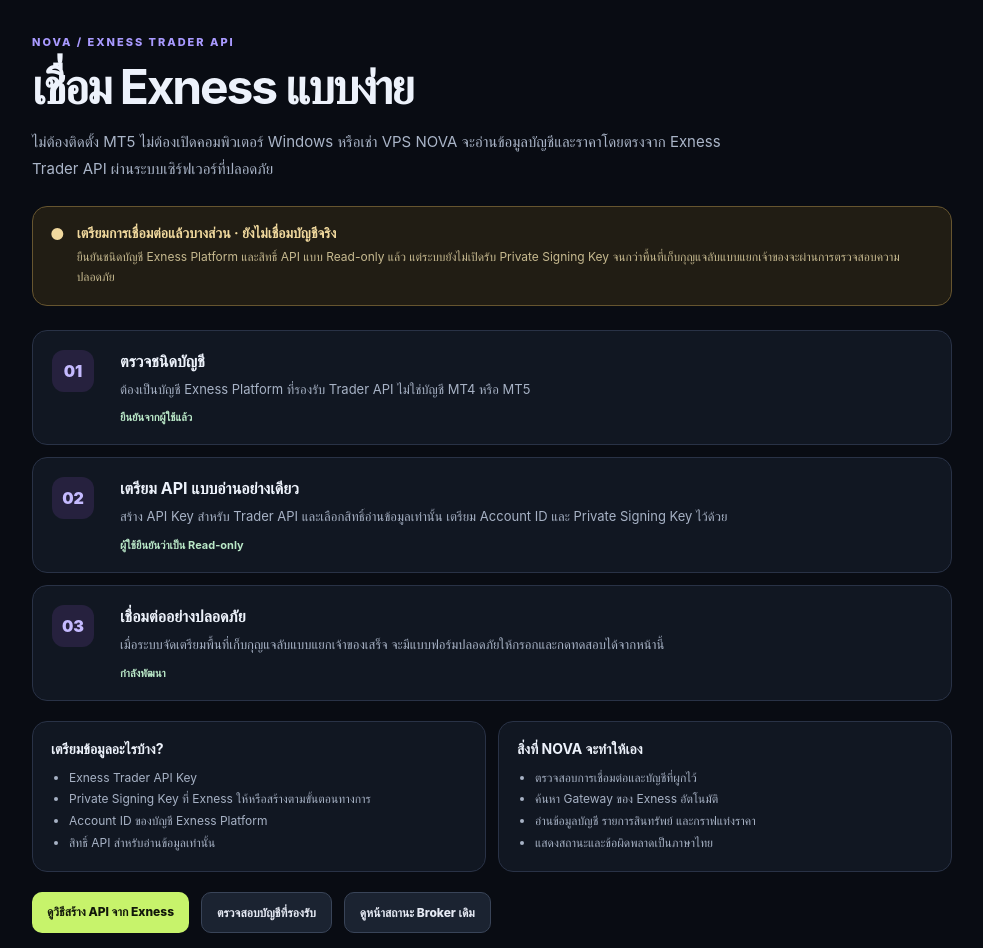
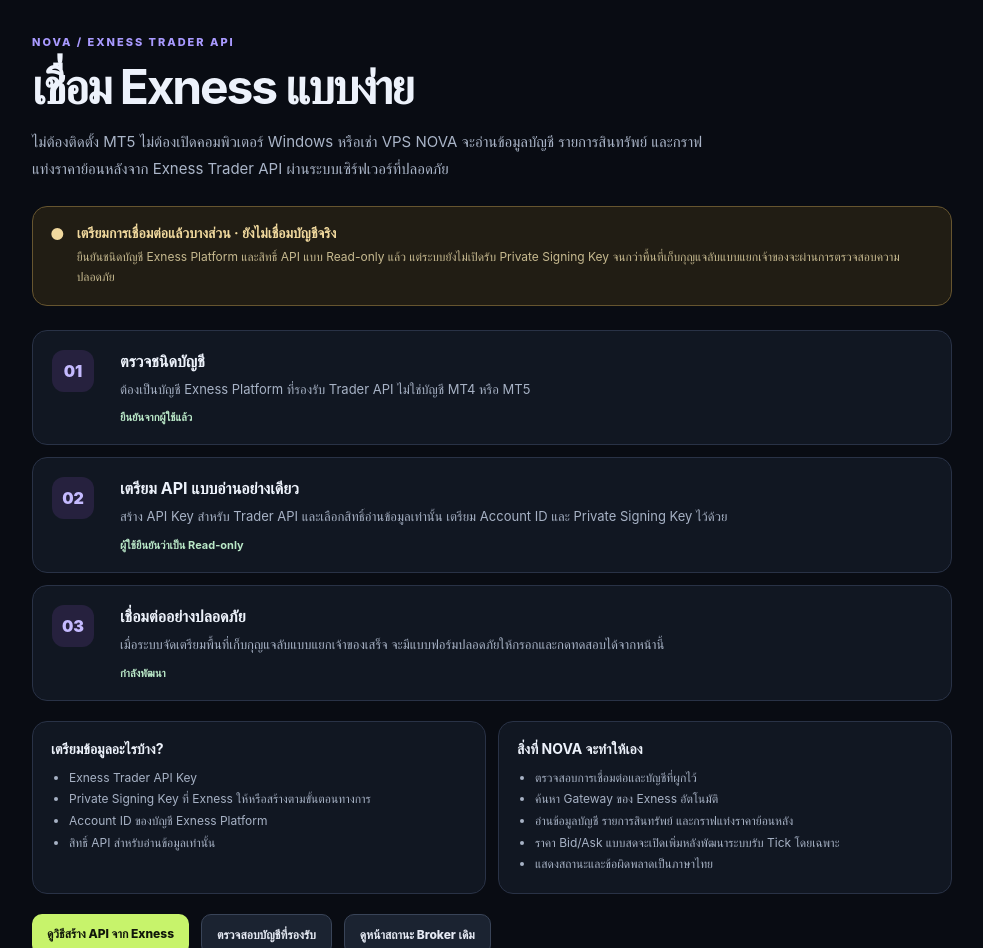
Before and after one commit to vutting895/VOOM_SYSTEM-NOVA-AI, a Next.js app in the folder frontend/: page /settings/broker/exness in a window 1280 px wide. Shown: the part 124-1072 px from the top of the page, without its empty margins (148-1131 px from the left). Built offline with nearby package versions, Linux system fonts and the light colour scheme.

Commit message:
Clarify Exness historical candles versus live ticks

```diff
--- a/frontend/app/settings/broker/exness/page.jsx
+++ b/frontend/app/settings/broker/exness/page.jsx
@@ -50,7 +50,7 @@ export default function ExnessApiSetupPage() {
         <h1>เชื่อม Exness แบบง่าย</h1>
         <p className="intro">
           ไม่ต้องติดตั้ง MT5 ไม่ต้องเปิดคอมพิวเตอร์ Windows หรือเช่า VPS
-          NOVA จะอ่านข้อมูลบัญชีและราคาโดยตรงจาก Exness Trader API ผ่านระบบเซิร์ฟเวอร์ที่ปลอดภัย
+          NOVA จะอ่านข้อมูลบัญชี รายการสินทรัพย์ และกราฟแท่งราคาย้อนหลังจาก Exness Trader API ผ่านระบบเซิร์ฟเวอร์ที่ปลอดภัย
         </p>
 
         <section className="status" role="status">
@@ -89,7 +89,8 @@ export default function ExnessApiSetupPage() {
             <ul>
               <li>ตรวจสอบการเชื่อมต่อและบัญชีที่ผูกไว้</li>
               <li>ค้นหา Gateway ของ Exness อัตโนมัติ</li>
-              <li>อ่านข้อมูลบัญชี รายการสินทรัพย์ และกราฟแท่งราคา</li>
+              <li>อ่านข้อมูลบัญชี รายการสินทรัพย์ และกราฟแท่งราคาย้อนหลัง</li>
+              <li>ราคา Bid/Ask แบบสดจะเปิดเพิ่มหลังพัฒนาระบบรับ Tick โดยเฉพาะ</li>
               <li>แสดงสถานะและข้อผิดพลาดเป็นภาษาไทย</li>
             </ul>
           </section>
```
